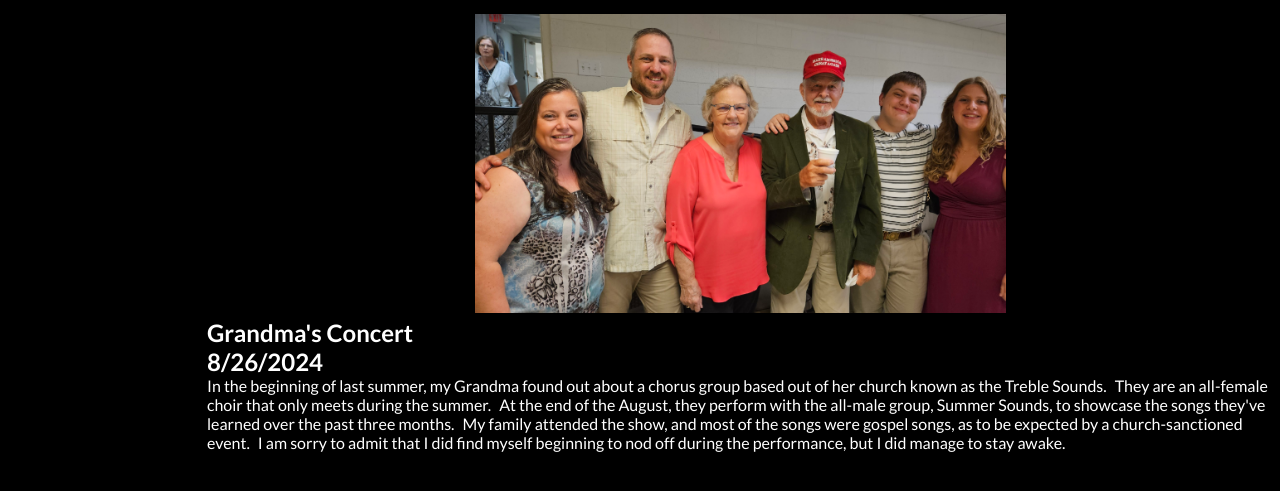
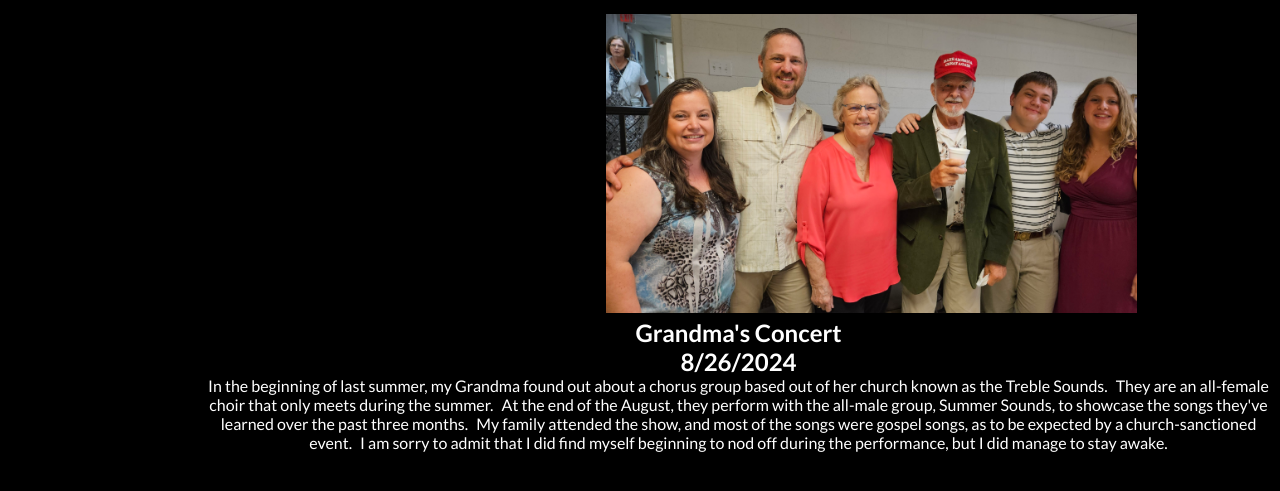
Before and after one commit to Turbojax07/turbojax07.github.io, a plain HTML site: page bucketlist/q1/concert.html in a window 1280 px wide. Shown: the part 719-1210 px from the top of the page. Drawn offline with Linux system fonts and the light colour scheme.

Commit message:
Centering text in concert.css

```diff
--- a/bucketlist/q1/css/concert.css
+++ b/bucketlist/q1/css/concert.css
@@ -1,3 +1,7 @@
+#content {
+    text-align: center
+}
+
 #img1 {
     border: 2px solid black;
     width: 50%;
```
